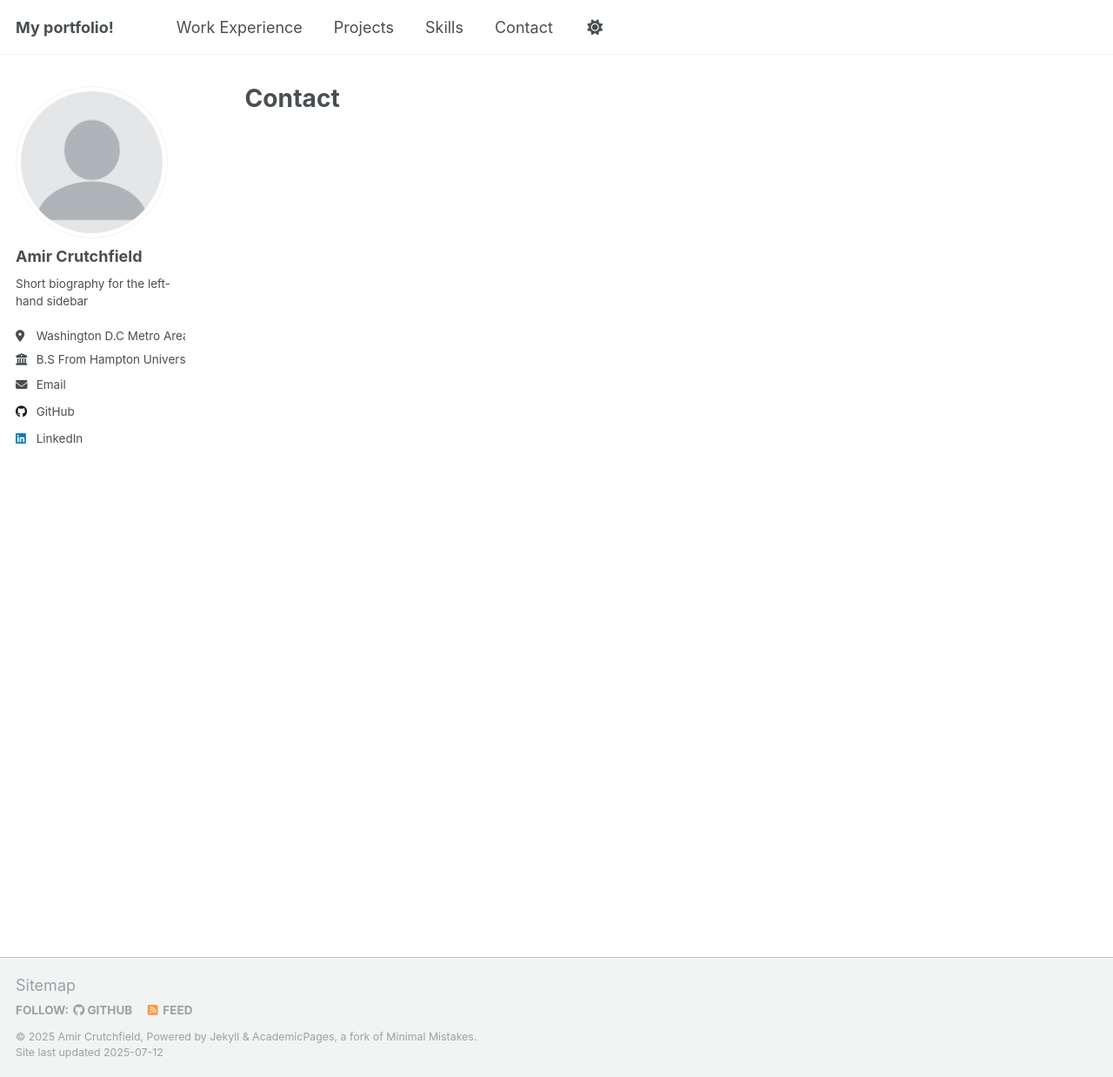
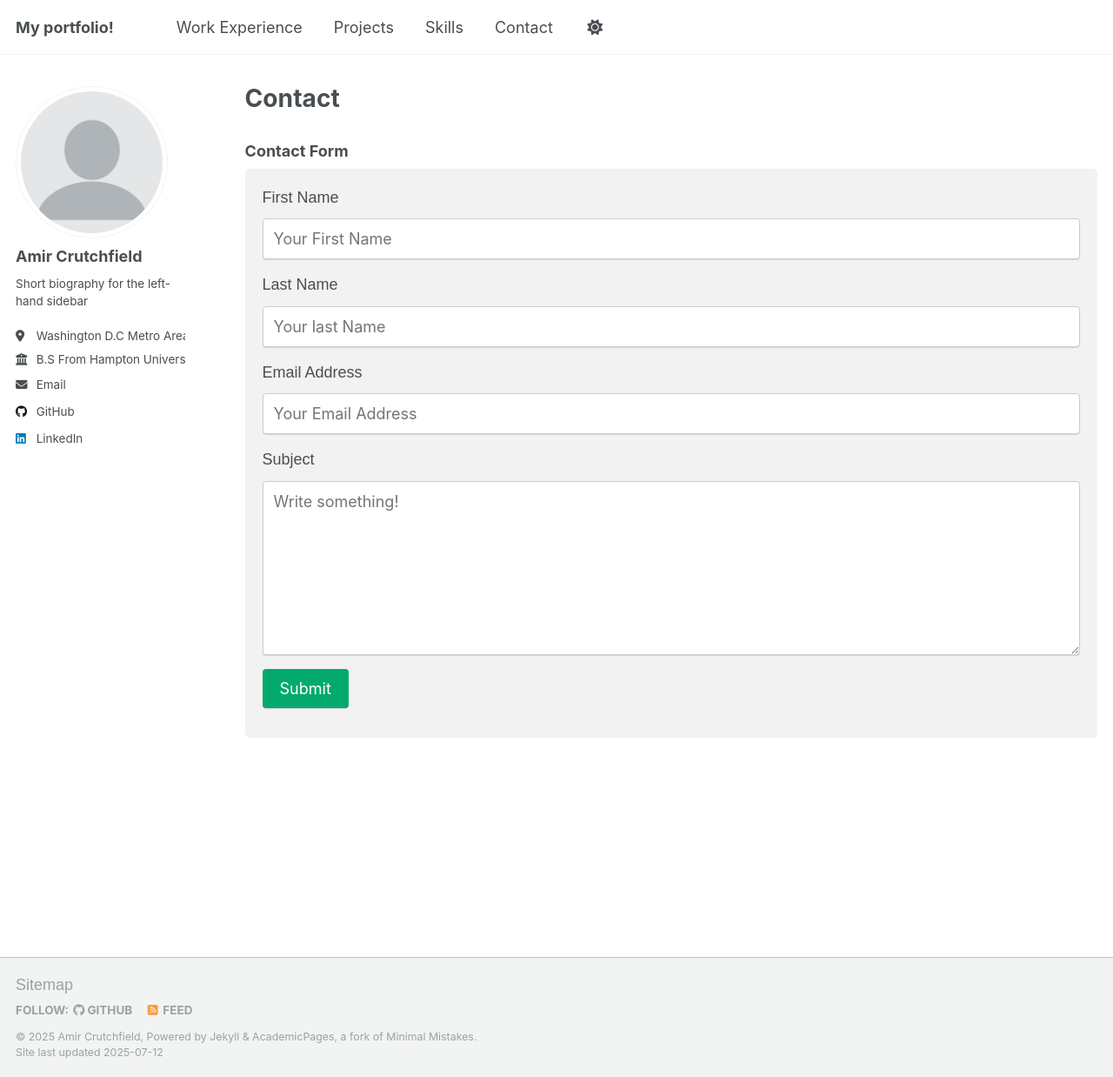
Before and after one commit to amirc42/amircportfolio, a Jekyll site: the page built from _pages/contact.html, in a window 1280 px wide and 1238 px high. Shown: the whole window at 87% size. Built offline with Jekyll 4.4.1, drawn with Linux system fonts in a browser that asks for light colours; a script that is not in the unit is left out.

Commit message:
Update contact.html

```diff
--- a/_pages/contact.html
+++ b/_pages/contact.html
@@ -4,7 +4,64 @@ title: "Contact"
 permalink: /contact/
 author_profile: true
 ---
+<meta name="viewport" content="width=device-width, initial-scale=1">
+<style>
+body {font-family: Arial, Helvetica, sans-serif;}
+* {box-sizing: border-box;}
 
+input[type=text], select, textarea {
+  width: 100%;
+  padding: 12px;
+  border: 1px solid #ccc;
+  border-radius: 4px;
+  box-sizing: border-box;
+  margin-top: 6px;
+  margin-bottom: 16px;
+  resize: vertical;
+}
+
+input[type=submit] {
+  background-color: #04AA6D;
+  color: white;
+  padding: 12px 20px;
+  border: none;
+  border-radius: 4px;
+  cursor: pointer;
+}
+
+input[type=submit]:hover {
+  background-color: #45a049;
+}
+
+.container {
+  border-radius: 5px;
+  background-color: #f2f2f2;
+  padding: 20px;
+}
+</style>
+</head>
+<body>
+
+<h3>Contact Form</h3>
+
+<div class="container">
+  <form action="/action_page.php">
+    <label for="fname">First Name</label>
+    <input type="text" id="fname" name="firstname" placeholder="Your First Name">
+
+    <label for="lname">Last Name</label>
+    <input type="text" id="lname" name="Lastname" placeholder="Your last Name">
+
+    <label for="lname">Email Address</label>
+    <input type="text" id="emailadd" name="email" placeholder="Your Email Address">
+
+
+    <label for="subject">Subject</label>
+    <textarea id="subject" name="subject" placeholder="Write something!" style="height:200px"></textarea>
+
+    <input type="submit" value="Submit">
+  </form>
+</div>
 {% include base_path %}
 
 
```
